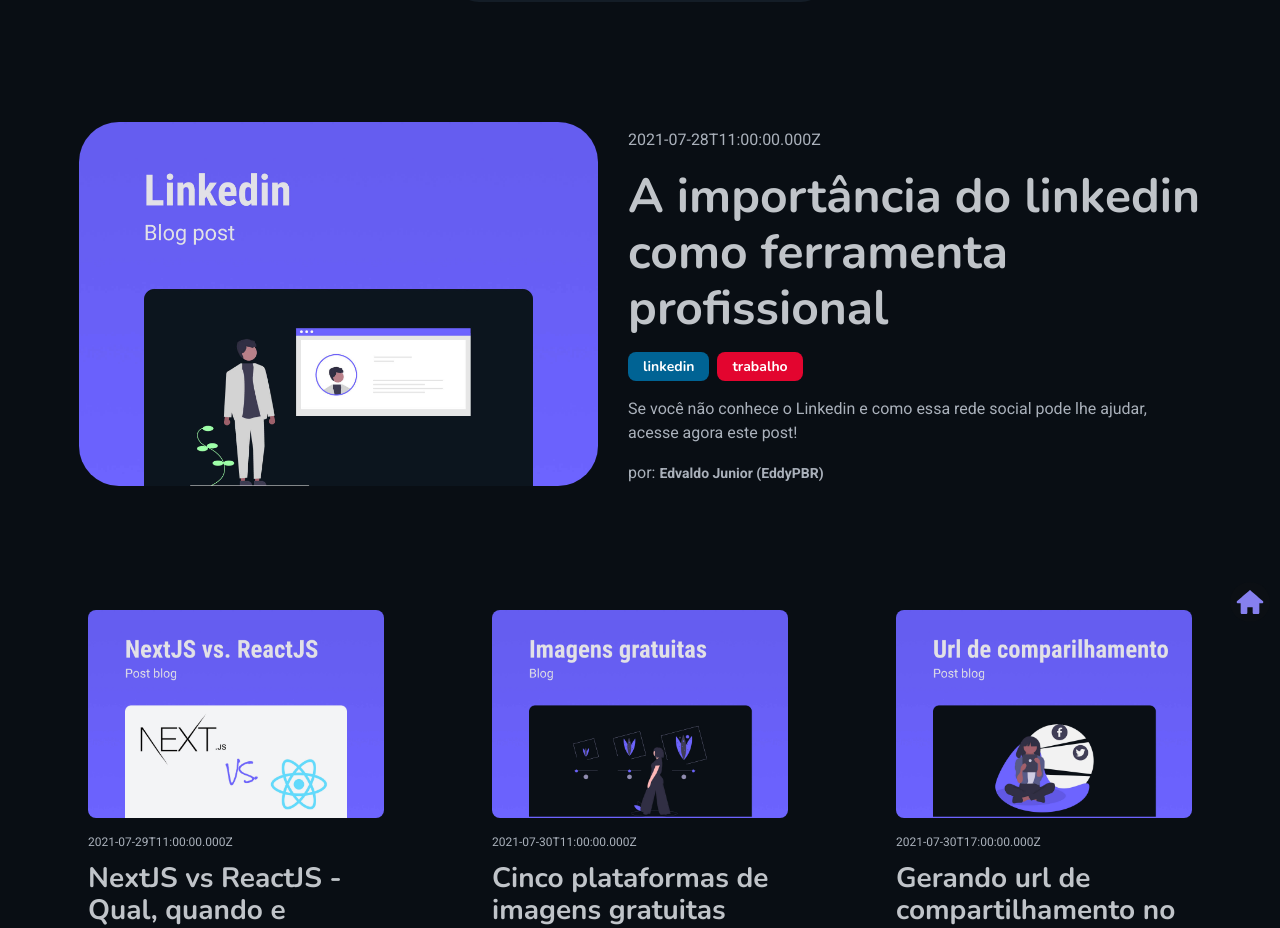
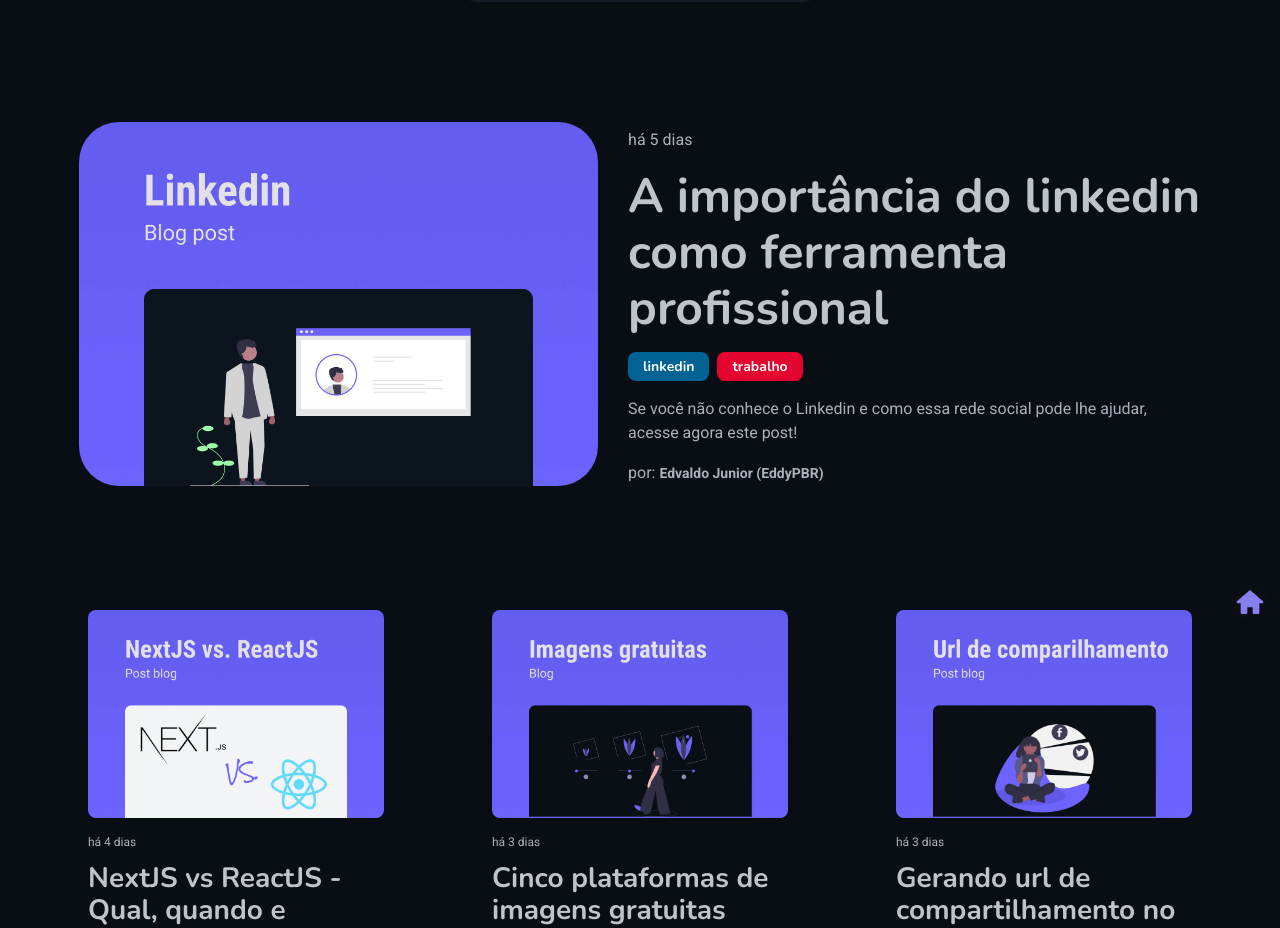
Before and after one commit to EddyPBR/eddypbr-website, a Next.js app: page /blog in a window 1280 px wide. Shown: the part 168-1096 px from the top of the page. Built offline with nearby package versions, Linux system fonts and the light colour scheme.

Commit message:
:package: Gerando data dinamica com o date-fns na página de blogs

```diff
--- a/package.json
+++ b/package.json
@@ -8,6 +8,7 @@
     "start": "next start"
   },
   "dependencies": {
+    "date-fns": "^2.23.0",
     "isomorphic-dompurify": "^0.15.0",
     "next": "10.2.0",
     "react": "17.0.2",
--- a/src/pages/blog.tsx
+++ b/src/pages/blog.tsx
@@ -4,11 +4,13 @@
 import { useState, FormEvent } from "react";
 import { FaSearch } from "react-icons/fa";
 
+import { blogs } from "../data/blogs";
+import { parseISO, formatDistanceToNow } from "date-fns";
+import pt from "date-fns/locale/pt";
+
 import { HighlightBlogCard } from "../components/HighlightBlogCard";
 import { BlogGridCard } from "../components/BlogGridCard";
 import { BackToHomeLink } from "../components/BackToHomeLink";
-
-import { blogs } from "../data/blogs";
 
 import { Container, SearchBar, Blogs, BlogGrid } from "../styles/Blog";
 
@@ -65,7 +67,7 @@
                 title={blogs[0].title}
                 tags={blogs[0].tags}
                 authors={blogs[0].authors}
-                createdAt={blogs[0].createdAt}
+                createdAt={`há ${formatDistanceToNow( parseISO(blogs[0].createdAt), { locale: pt } )}`}
                 abstract={blogs[0].abstract}
                 url={blogs[0].url}
               />
@@ -82,7 +84,7 @@
                       title={blog.title}
                       tags={blog.tags}
                       authors={blog.authors}
-                      createdAt={blog.createdAt}
+                      createdAt={`há ${formatDistanceToNow( parseISO(blog.createdAt), { locale: pt } )}`}
                       abstract={blog.abstract}
                       url={blog.url}
                     />
@@ -96,7 +98,7 @@
                       title={blog.title}
                       tags={blog.tags}
                       authors={blog.authors}
-                      createdAt={blog.createdAt}
+                      createdAt={`há ${formatDistanceToNow( parseISO(blog.createdAt), { locale: pt } )}`}
                       abstract={blog.abstract}
                       url={blog.url}
                     />
```
Also changed, not shown: 1 other file (tests, documents, lock files or other folders).
